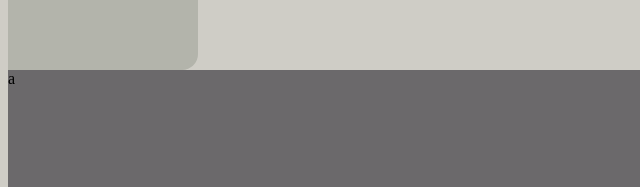
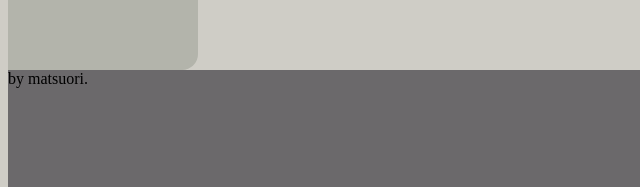
Before and after one commit to Matias3009/Cheese, a plain HTML site: page index.html in a window 1280 px wide. Shown: the part 1426-1613 px from the top of the page, 0-640 px from the left. Drawn offline with Linux system fonts and the light colour scheme.

Commit message:
Grid-Fixes Commit

```diff
--- a/index.html
+++ b/index.html
@@ -54,7 +54,7 @@
 			</div>
 		</div>
 		<div class="foot nn">
-			a
+			by matsuori.
 		</div>
 	</div>
 </body>
```
